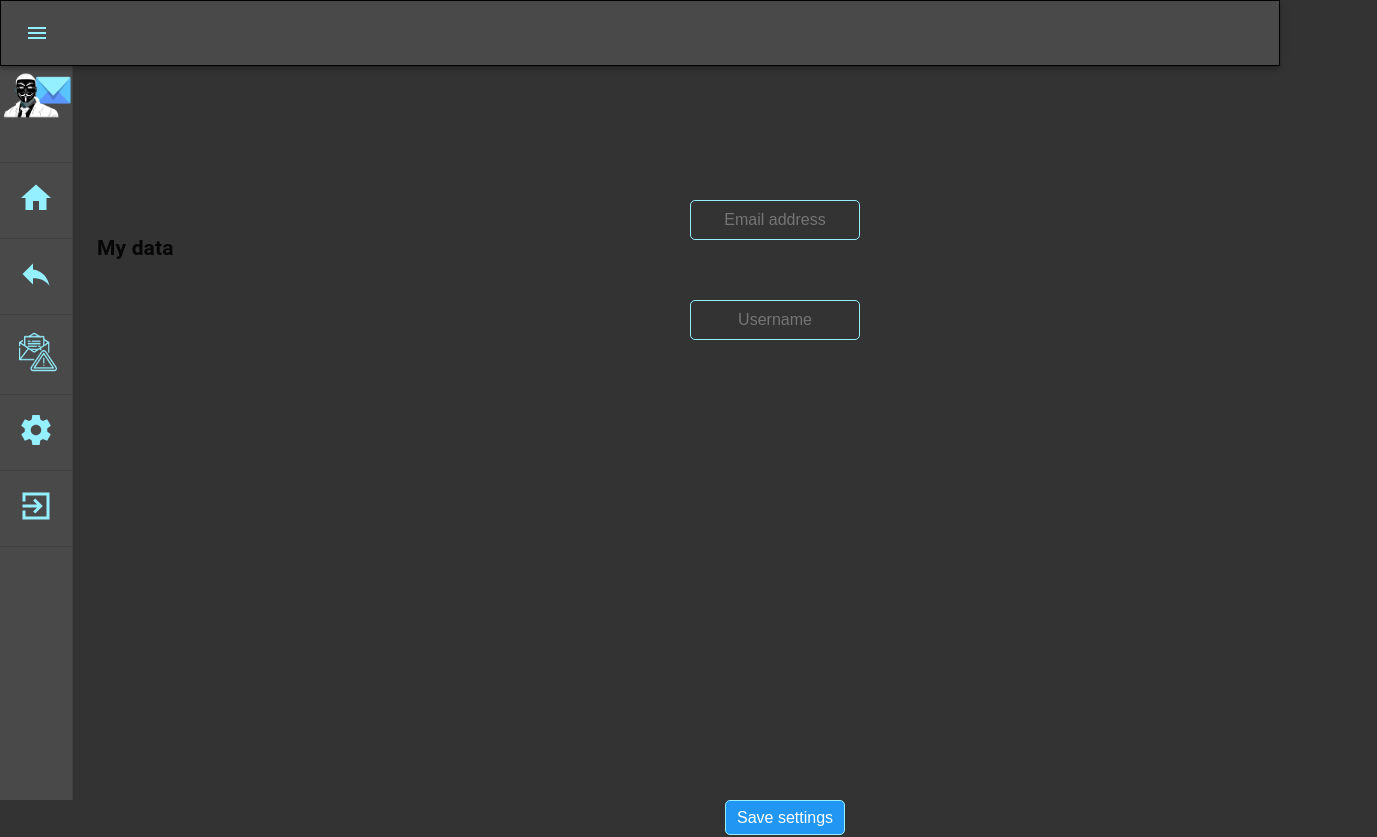
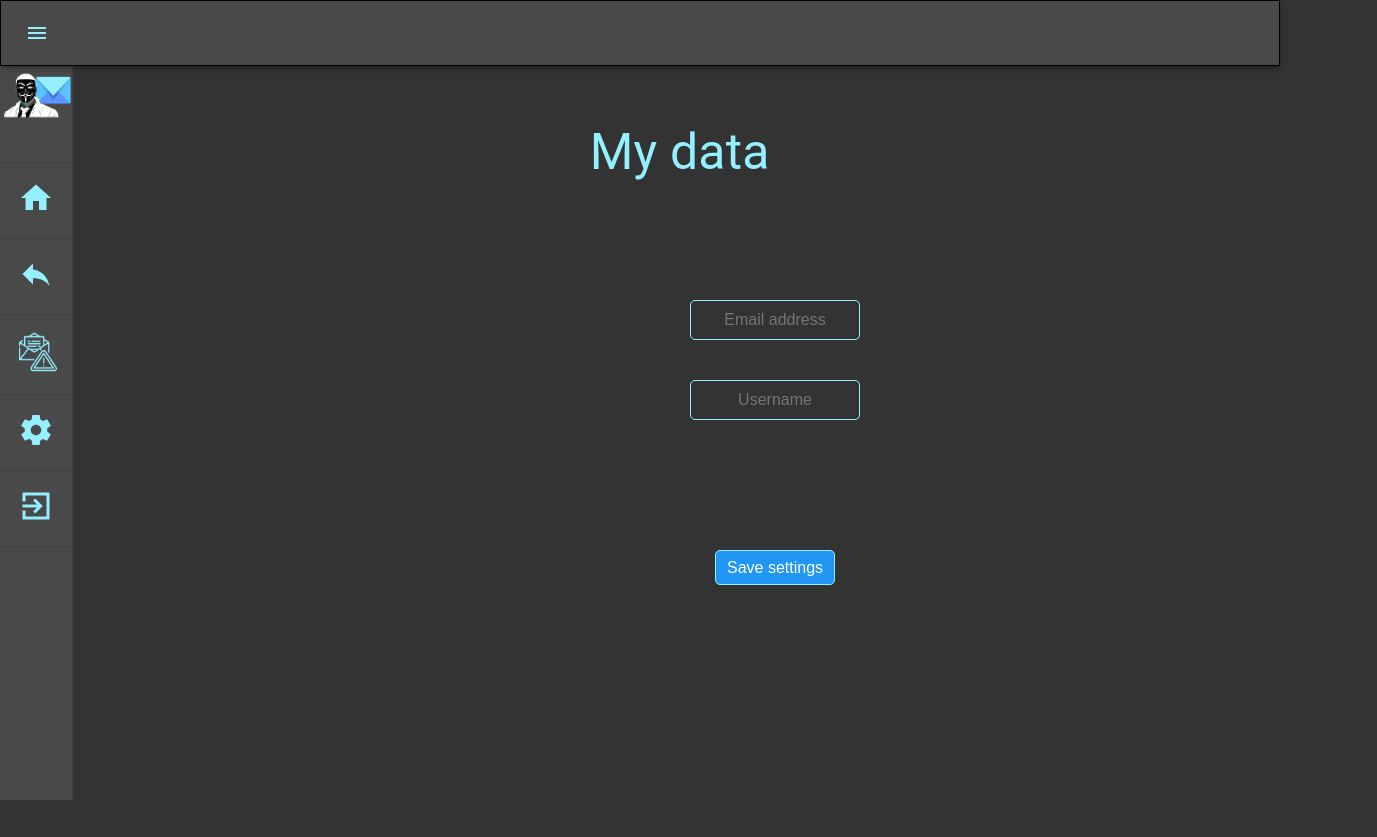
Before and after one commit to TechniekCollegeRotterdam/anonymous-mail-frontend, a React (Create React App) app: page /settings in a window 1280 px wide. Shown: the top 837 px of the page, 1377 px wide, since content can reach past the window. After the commit the page ends 800 px from the top, so only its background shows below. Built offline with nearby package versions, Linux system fonts and the light colour scheme.

Commit message:
css modified

```diff
--- a/src/main.css
+++ b/src/main.css
@@ -760,6 +760,10 @@ body {
     font-size: 16px;
 }
 
+.makeStyles-content-22 {
+    margin-top: 0 !important;
+}
+
 .auto-body {
     position: absolute;
     width: 337px;
@@ -919,8 +923,8 @@ body {
 /* Spammed email addresses */
 .spammed-header {
     position: absolute;
-    height: 69px;
-    margin-left: 35%;
+    height: 220px;
+    margin-left: 30%;
     top: 0;
     font-family: Roboto, sans-serif;
     font-style: normal;
@@ -1019,23 +1023,30 @@ hr {
     right: 11rem;
 }
 
-.spammed-plusicon {
+/* Settings page */
+.settings-overview {
     position: absolute;
-    width: 105px;
-    height: 89px;
-    left: calc(55% - 105px / 2 + 584.5px);
-    top: calc(65% - 89px / 2 + 409.5px);
-    background: #94F0FF;
-    background: transparent;
+    width: 313px;
+    height: 60px;
+    margin-left: 38.5%;
+    top: 10%;
+    font-family: Roboto, sans-serif;
+    font-style: normal;
+    font-weight: normal;
+    font-size: 50px;
+    line-height: 84px;
+    display: flex;
+    align-items: center;
+    text-align: center;
+    color: #94f0ff;
 }
 
-/* Settings page */
 .settings-email {
     position: absolute;
     width: 170px;
     height: 40px;
     left: 690px;
-    top: 200px;
+    top: 300px;
     border: 1px solid #94f0ff;
     border-radius: 5px;
     background-color: transparent;
@@ -1049,7 +1060,7 @@ hr {
     width: 170px;
     height: 40px;
     left: 690px;
-    top: 300px;
+    top: 380px;
     border: 1px solid #94f0ff;
     border-radius: 5px;
     background-color: transparent;
@@ -1058,47 +1069,10 @@ hr {
     font-size: 16px;
 }
 
-.settings-phone {
-    position: absolute;
-    width: 170px;
-    height: 40px;
-    left: 690px;
-    top: 400px;
-    border: 1px solid #94f0ff;
-    border-radius: 5px;
-    background-color: transparent;
-    text-align: center;
-    color: white;
-    font-size: 16px;
-}
-
-.settings-box {
-    position: absolute;
-    width: 337px;
-    height: 209px;
-    left: 610px;
-    top: 525px;
-    border: 1px solid #94F0FF;
-    border-radius: 5px;
-}
-
-.settings-box-settings {
-    color: white;
-    font-size: 18px;
-    position: absolute;
-    top: 20px;
-    left: 60px;
-}
-
-.radios {
-    top: 70px;
-    left: 20px;
-}
-
 .settings-save-btn {
     position: absolute;
-    top: 800px;
-    left: 725px;
+    top: 550px;
+    left: 715px;
     width: 120px;
     height: 35px;
     background-color: #2196f3;
@@ -1116,8 +1090,8 @@ hr {
 
 .settings-hidden-footer {
     position: absolute;
-    top: 900px;
-    height: 30px;
+    top: 650px;
+    height: 0;
     background-color: transparent;
 }
 
```
